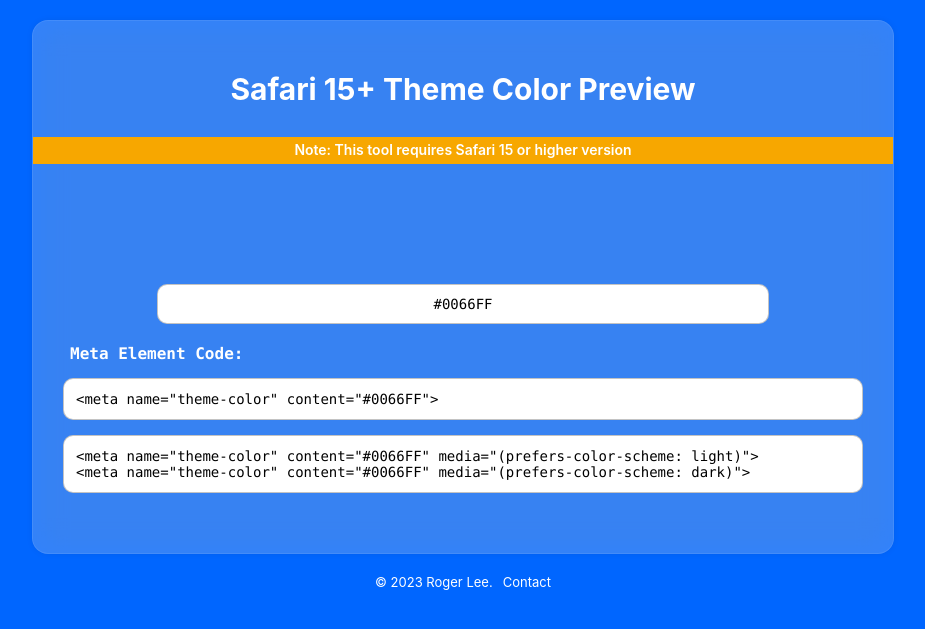
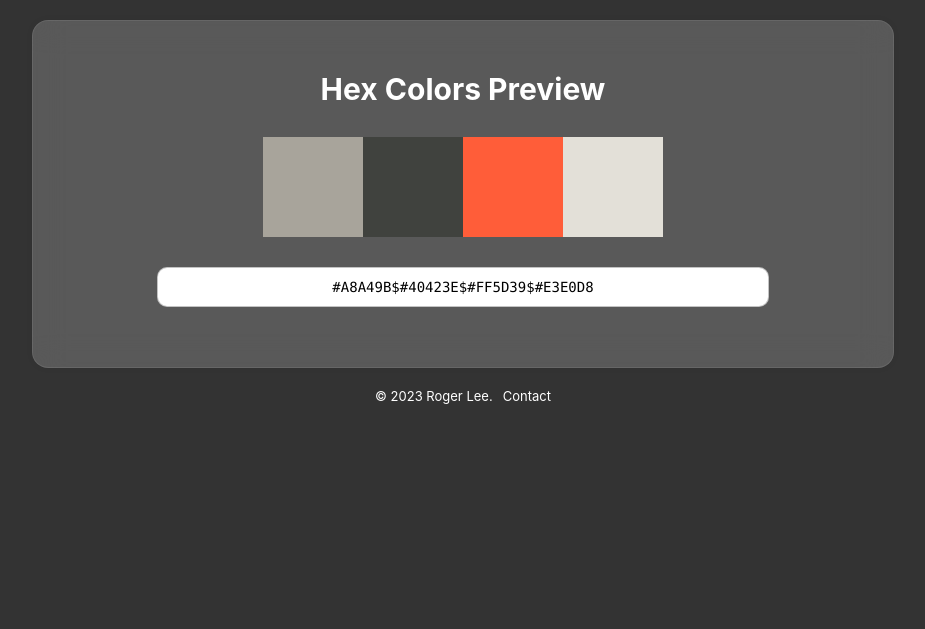
Before and after one commit to rijieli/rijieli.github.io, a Jekyll site: the page built from _subpages/tools/color-preview.html, in a window 1280 px wide. Shown: the top 629 px of the page, without its empty margins (177-1102 px from the left). Built offline with Jekyll 4.4.1, drawn with Linux system fonts in a browser that asks for light colours.

Commit message:
Update UI

```diff
--- a/_subpages/tools/color-preview.html
+++ b/_subpages/tools/color-preview.html
@@ -1,13 +1,13 @@
 ---
-title: "Safari 15+ Theme Color Preview"
-description: Preview theme-color meta tag appearance
+title: "Hex Colors Preview"
+description: Preview Colors
 permalink: /hex-color-preview/
 ---
 
 <!DOCTYPE html>
 <html lang="en">
   <head>
-    {% include head_basic.html %} {% assign defaultColor = "#0066FF" %} <link
+    {% include head_basic.html %} {% assign defaultColor = "#333" %} <link
     rel="stylesheet" href="{{ "/assets/notification.css" | relative_url }}">
     <meta name="theme-color" content="{{defaultColor}}" />
     <script src="/assets/tools/external/iro.min.js"></script>
@@ -15,7 +15,7 @@
       body {
         font-family: -apple-system, ui-serif, Helvetica, sans-serif;
         color: #fff;
-        background-color: #0066ff;
+        background-color: #333;
         box-sizing: border-box;
         margin: 0 15px;
       }
@@ -132,12 +132,9 @@
   <body>
     <div class="card-container card-background">
       <h1 id="site-title">{{ page.title }}</h1>
-      <h2 id="not-safari-notice">
-        Note: This tool requires Safari 15 or higher version
-      </h2>
       <div id="color-picker" style="display: none"></div>
 
-      <div style="display: flex">
+      <div style="display: flex; margin-bottom: 20px">
         <div id="c1" class="color-cell"></div>
         <div id="c2" class="color-cell"></div>
         <div id="c3" class="color-cell"></div>
@@ -147,67 +144,21 @@
       <input
         type="text"
         id="color-input"
-        value="{{defaultColor}}"
+        value="#A8A49B$#40423E$#FF5D39$#E3E0D8"
         autocomplete="off"
       />
 
-      <h2 class="code-gen code-gen-title">Meta Element Code:</h2>
-
-      <textarea
-        style="margin-bottom: 5px"
-        class="code-gen"
-        name="code-gen-line1"
-        id="code-gen-line1"
-        cols="30"
-        rows="1"
-        spellcheck="false"
-      >
-<meta name="theme-color" content="{{defaultColor}}"></textarea
-      >
-
-      <textarea
-        class="code-gen"
-        name="code-gen-line2"
-        id="code-gen-line2"
-        cols="30"
-        rows="2"
-        spellcheck="false"
-      >
-<meta name="theme-color" content="{{defaultColor}}" media="(prefers-color-scheme: light)">
-<meta name="theme-color" content="{{defaultColor}}" media="(prefers-color-scheme: dark)"></textarea
-      >
-
       <script>
         let themeColorPreview = (function (window, document) {
-          let colorPicker = new iro.ColorPicker("#color-picker", {
-            width: 280,
-            color: "#0066FF",
-          });
-          let codeGen1 = document.getElementById("code-gen-line1");
-          let codeGen2 = document.getElementById("code-gen-line2");
           let colorInput = document.getElementById("color-input");
+          function apply_color() {
+            var trimmedValue = colorInput.value.trim();
+            var colorArray;
 
-          let metaTag = document.querySelector("meta[name=theme-color]");
-
-          colorPicker.on("color:change", function (color) {
-            let colorString = colorPicker.color.hexString.toUpperCase();
-            metaTag.content = colorString;
-            document.getElementsByTagName("body")[0].style.backgroundColor =
-              colorString;
-            colorInput.value = colorString;
-
-            codeGen1.value = `<meta name="theme-color" content="${colorString}">`;
-
-            codeGen2.value = `<meta name="theme-color" content="${colorString}" media="(prefers-color-scheme: light)">
-<meta name="theme-color" content="${colorString}" media="(prefers-color-scheme: dark)">`;
-          });
-
-          colorInput.addEventListener("change", (e) => {
-            var colorArray;
-            if (colorInput.value.includes("$")) {
-              colorArray = colorInput.value.split("$");
+            if (trimmedValue.includes("$")) {
+              colorArray = trimmedValue.split("$");
             } else {
-              colorArray = colorInput.value.split("_");
+              colorArray = trimmedValue.split("_");
             }
             var cellIds = ["c1", "c2", "c3", "c4"];
 
@@ -215,32 +166,14 @@
               var cell = document.getElementById(cellIds[i]);
               cell.style.backgroundColor = colorArray[i];
             }
+          }
+
+          colorInput.addEventListener("change", (e) => {
+            apply_color();
           });
 
-          let nsnotice = document.getElementById("not-safari-notice");
-          if (nsnotice != null) {
-            let isSafari =
-              navigator.vendor &&
-              navigator.vendor.indexOf("Apple") > -1 &&
-              navigator.userAgent &&
-              navigator.userAgent.indexOf("Chrome") == -1 &&
-              navigator.userAgent.indexOf("CriOS") == -1 &&
-              navigator.userAgent.indexOf("FxiOS") == -1;
-
-            let anchorString = "Version/";
-            let vIndex =
-              navigator.userAgent.indexOf(anchorString) + anchorString.length;
-            let versionString = navigator.userAgent.slice(vIndex, vIndex + 2);
-
-            let versionNumber =
-              versionString != "" &&
-              parseInt(versionString) &&
-              parseInt(versionString) >= 15;
-
-            if (isSafari && versionNumber) {
-              nsnotice.style.display = "none";
-            }
-          }
+          colorInput.value = "#A8A49B$#40423E$#FF5D39$#E3E0D8";
+          apply_color();
         })(window, document);
       </script>
     </div>
```
